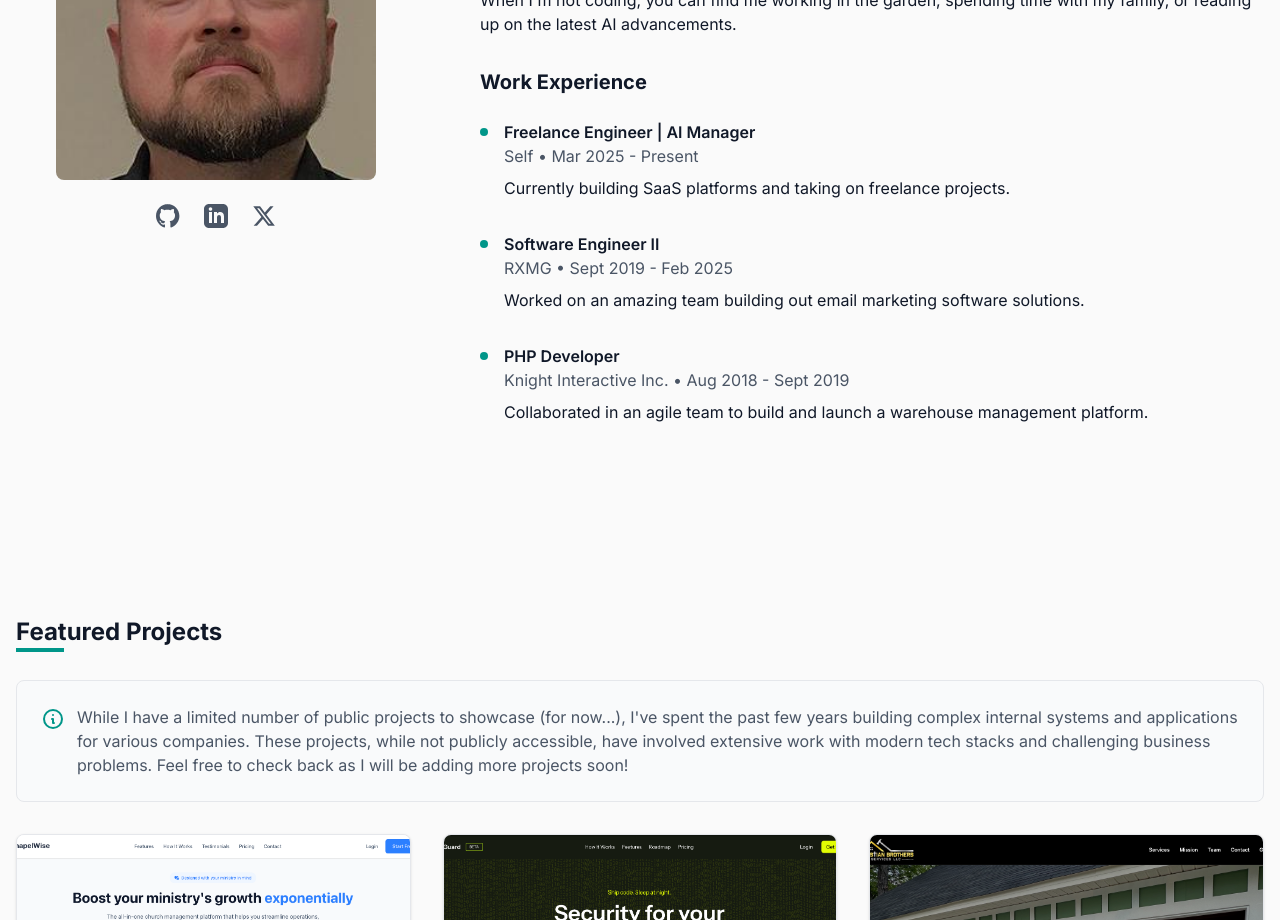
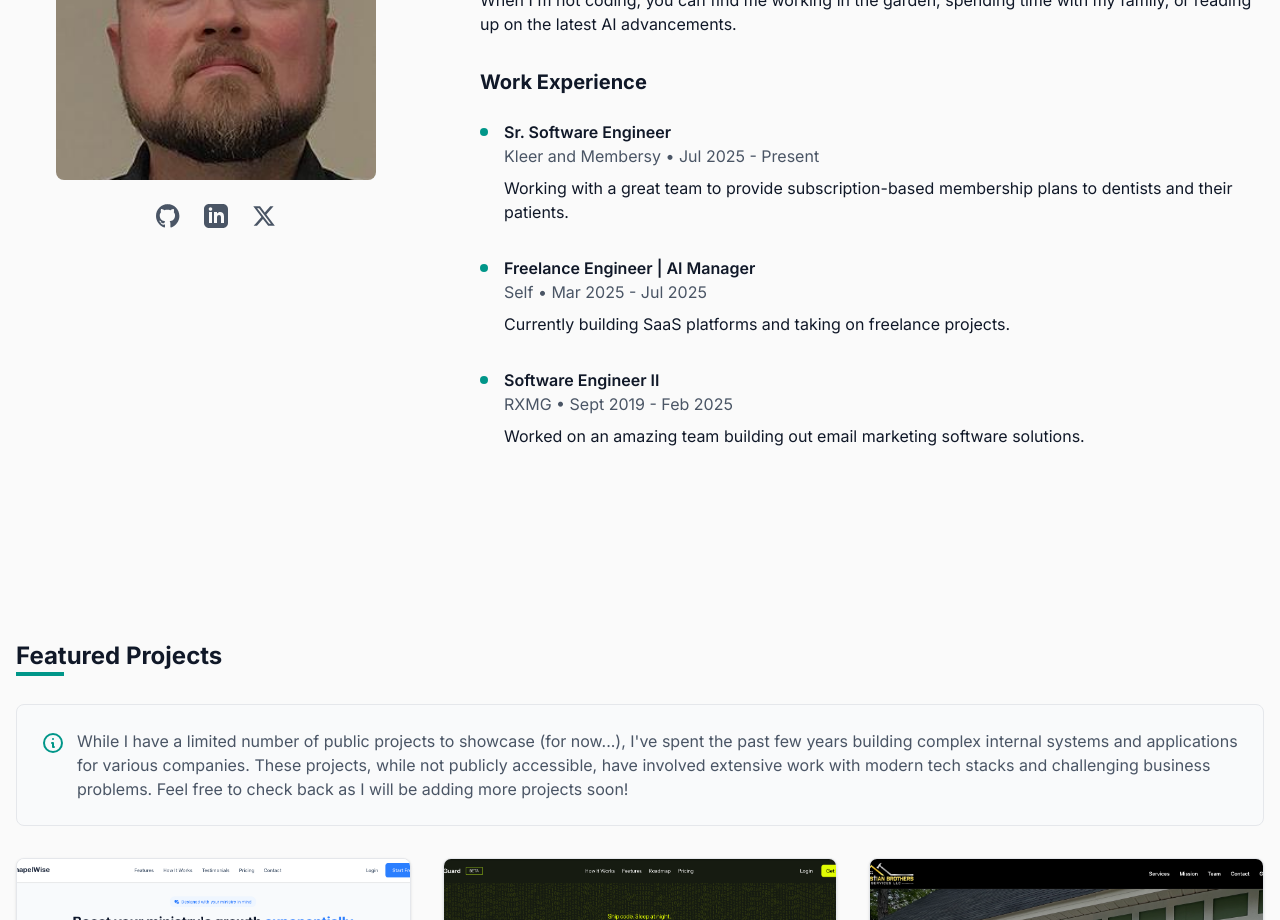
Before and after one commit to danielkleach/portfolio, a Next.js app: page / in a window 1280 px wide. Shown: the part 1100-2020 px from the top of the page. Built offline with nearby package versions, Linux system fonts and the light colour scheme.

Commit message:
Updating work history

```diff
--- a/src/components/About.tsx
+++ b/src/components/About.tsx
@@ -104,19 +104,19 @@ export default function About() {
               <h3 className="text-lg md:text-xl font-bold mb-4 md:mb-6">Work Experience</h3>
               <div className="space-y-6 md:space-y-8">
                 <div className="relative pl-6 before:absolute before:left-0 before:top-2 before:w-2 before:h-2 before:bg-teal-600 before:rounded-full">
+                  <h4 className="font-semibold">Sr. Software Engineer</h4>
+                  <p className="text-gray-600 text-sm md:text-base">Kleer and Membersy • Jul 2025 - Present</p>
+                  <p className="mt-2 text-sm md:text-base">Working with a great team to provide subscription-based membership plans to dentists and their patients.</p>
+                </div>
+                <div className="relative pl-6 before:absolute before:left-0 before:top-2 before:w-2 before:h-2 before:bg-teal-600 before:rounded-full">
                   <h4 className="font-semibold">Freelance Engineer | AI Manager</h4>
-                  <p className="text-gray-600 text-sm md:text-base">Self • Mar 2025 - Present</p>
+                  <p className="text-gray-600 text-sm md:text-base">Self • Mar 2025 - Jul 2025</p>
                   <p className="mt-2 text-sm md:text-base">Currently building SaaS platforms and taking on freelance projects.</p>
                 </div>
                 <div className="relative pl-6 before:absolute before:left-0 before:top-2 before:w-2 before:h-2 before:bg-teal-600 before:rounded-full">
                   <h4 className="font-semibold">Software Engineer II</h4>
                   <p className="text-gray-600 text-sm md:text-base">RXMG • Sept 2019 - Feb 2025</p>
                   <p className="mt-2 text-sm md:text-base">Worked on an amazing team building out email marketing software solutions.</p>
-                </div>
-                <div className="relative pl-6 before:absolute before:left-0 before:top-2 before:w-2 before:h-2 before:bg-teal-600 before:rounded-full">
-                  <h4 className="font-semibold">PHP Developer</h4>
-                  <p className="text-gray-600 text-sm md:text-base">Knight Interactive Inc. • Aug 2018 - Sept 2019</p>
-                  <p className="mt-2 text-sm md:text-base">Collaborated in an agile team to build and launch a warehouse management platform.</p>
                 </div>
               </div>
             </motion.div>
```
